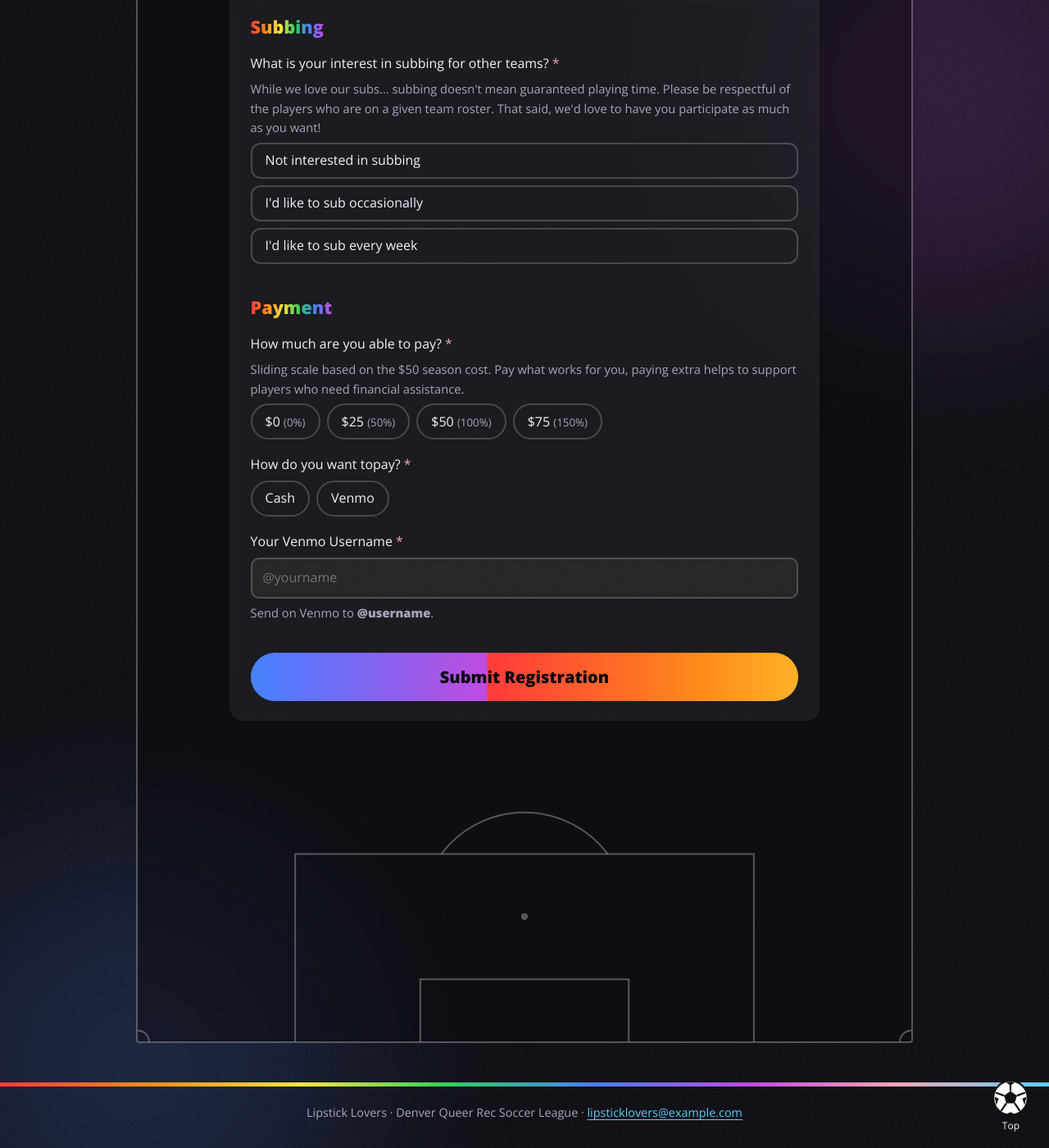
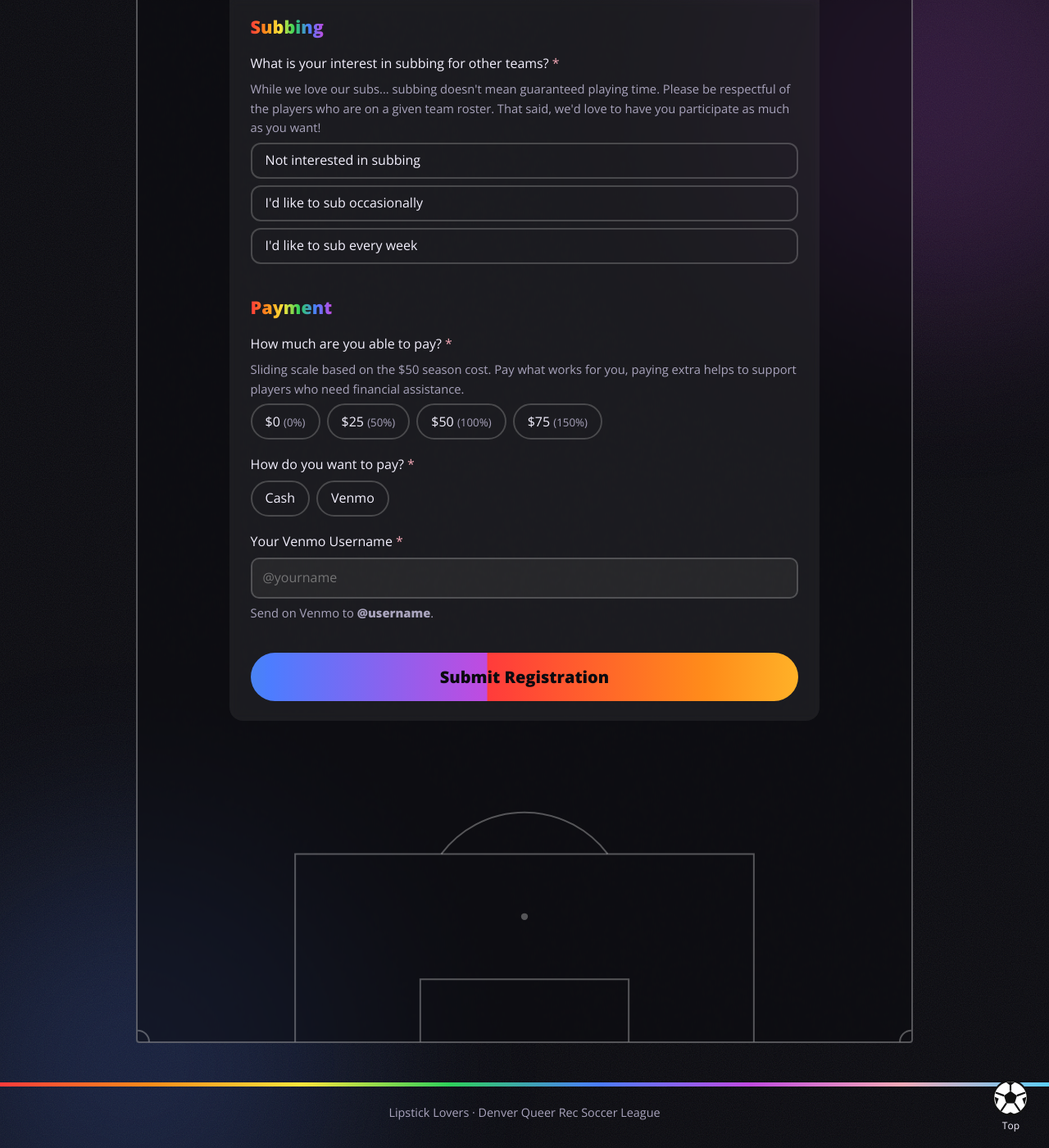
Before and after one commit to brirowe/Lipstick-Lovers, a Jekyll site: the page built from register.html, in a window 1280 px wide and 1400 px high, scrolled down 3461 px. Shown: the whole window at 82% size. Built offline with Jekyll 4.4.1, drawn with Linux system fonts in a browser that asks for light colours.

Commit message:
wording edits

```diff
--- a/_data/internal_forms.yml
+++ b/_data/internal_forms.yml
@@ -3,7 +3,7 @@
 
 feedback:
   season: "Fall 2026"   # update each season, saved with every response
-  intro: "We're all volunteers! Tell us what worked and what didn't. We'll start with what comes up most. Anonymous is totally fine."
+  intro: "While we're all volunteers who help with the logistics of this league, we'd love to hear your feedback! Tell us what worked and what didn't. We'll start with what comes up most! Anonymous is totally fine."
   ratings: ["1", "2", "3", "4", "5"]
 
 volunteer:
--- a/_includes/footer.html
+++ b/_includes/footer.html
@@ -2,7 +2,6 @@
   <div class="pride-stripe" aria-hidden="true"></div>
   <p>
     {{ site.title }} &middot; {{ site.tagline }}
-    {% if site.league_email %}&middot; <a href="mailto:{{ site.league_email }}">{{ site.league_email }}</a>{% endif %}
     {% if site.social.instagram != "" and site.social.instagram %}&middot; <a href="{{ site.social.instagram }}">Instagram</a>{% endif %}
   </p>
 </footer>
--- a/register.html
+++ b/register.html
@@ -164,7 +164,7 @@ art_hero: ""
     </div>
 
     <div id="pay-method" class="reg-q" hidden>
-      <span>How do you want topay? <span class="req">*</span></span>
+      <span>How do you want to pay? <span class="req">*</span></span>
       <div class="choice-row">
         <label class="chip"><input type="radio" name="payment_method" value="Cash"><span>Cash</span></label>
         <label class="chip"><input type="radio" name="payment_method" value="Venmo"><span>Venmo</span></label>
```
